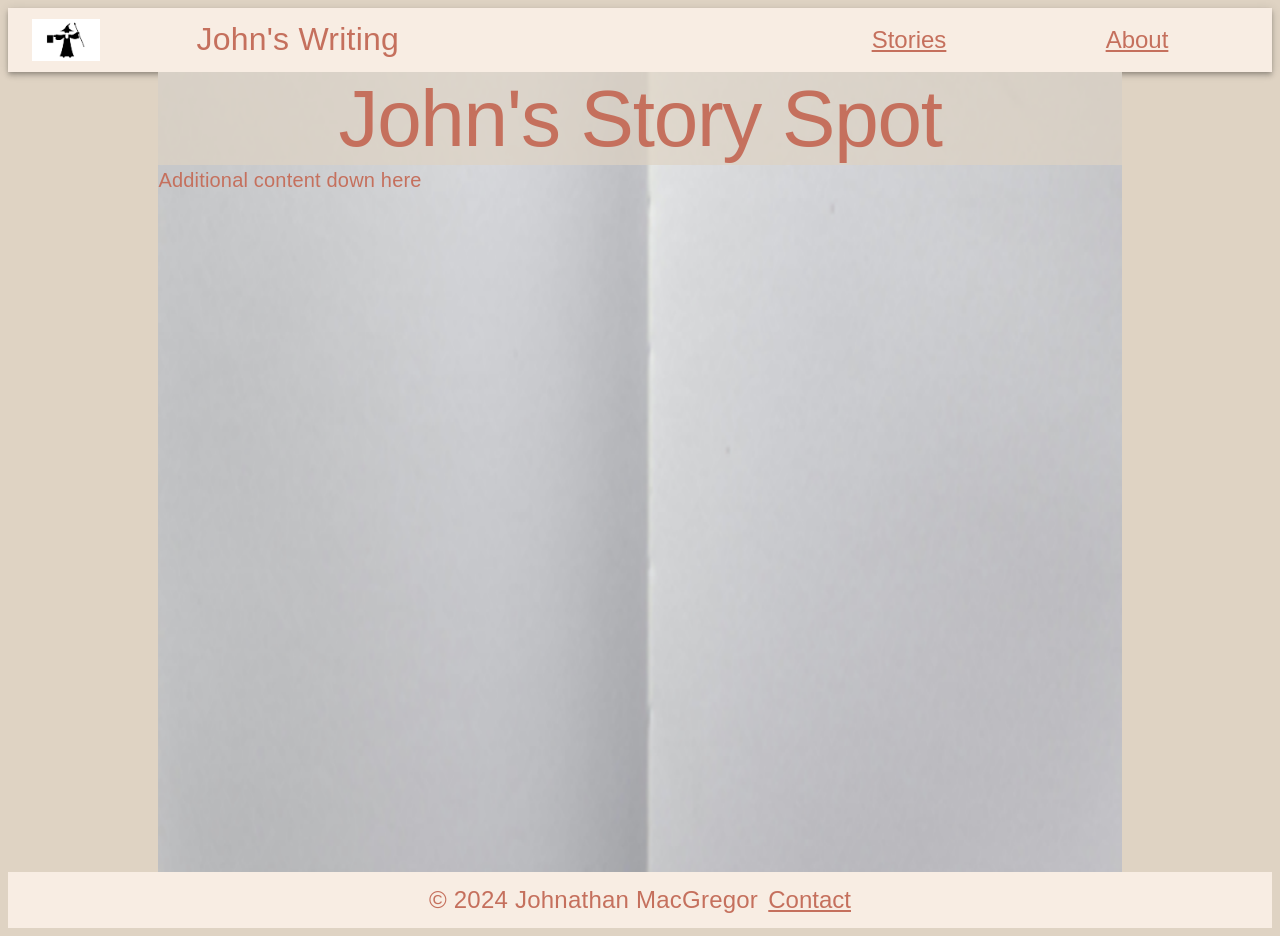
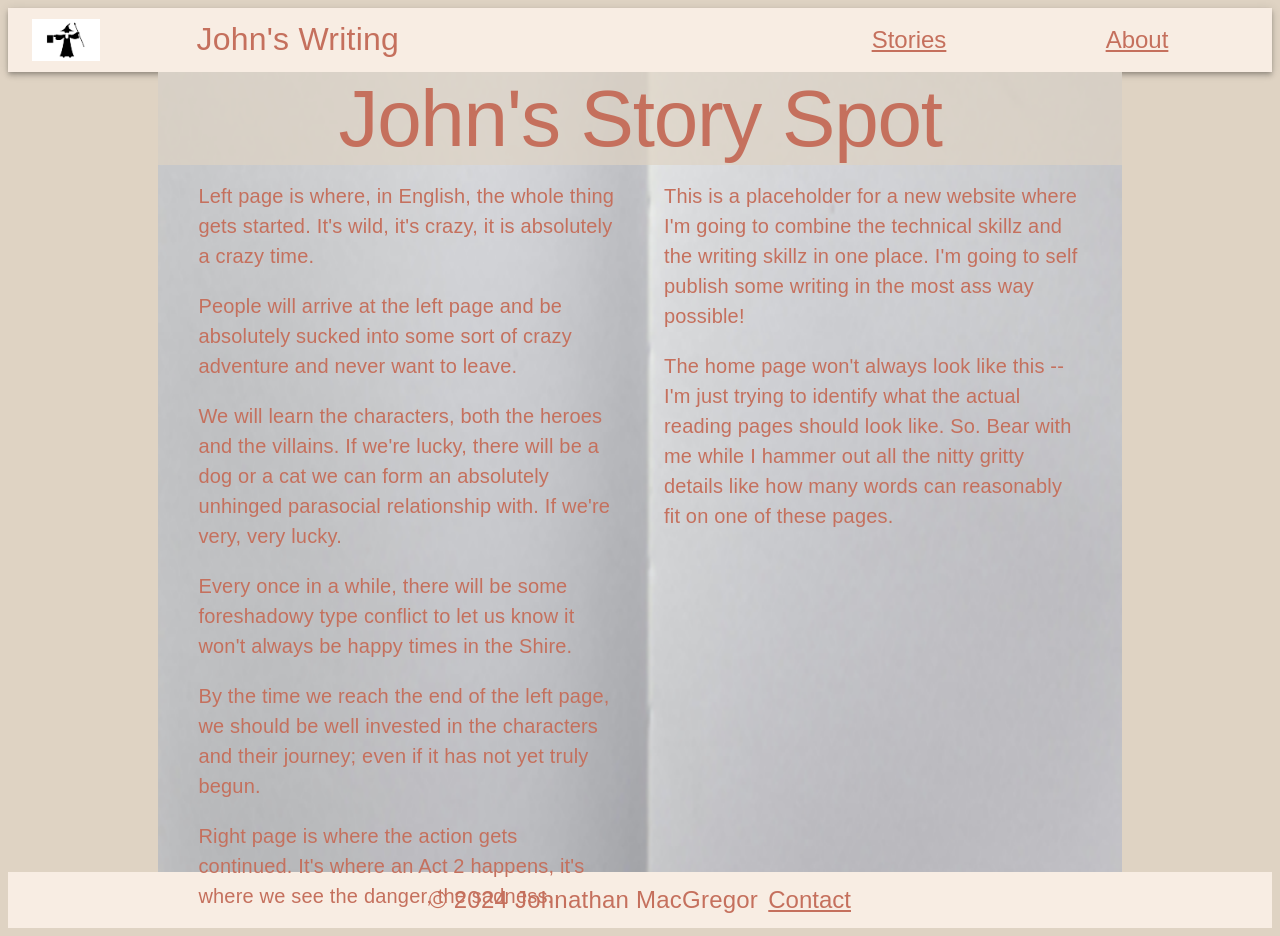
Before and after one commit to jdmac020/writing-site, a React (Vite) app: page / in a window 1280 px wide. Shown: the top 936 px of the page. Built offline with nearby package versions, Linux system fonts and the light colour scheme.

Commit message:
Add left and right page formatting with some copy

```diff
--- a/src/components/Home.tsx
+++ b/src/components/Home.tsx
@@ -6,8 +6,22 @@ export const Home = () => {
   return (
     <Grid container flex={'flex'} alignContent={'center'} direction={'column'}>
       <H1 text={"John's Story Spot"}/>
-      <Grid container flex={'flex'}>
-        <Body1 text={'Additional content down here'} />
+      <Grid container flex={'flex'} marginTop={'1rem'}>
+        {/* left page */}
+        <Grid container flex={'flex'} direction={'column'} width={'50%'} paddingLeft={'2.5rem'} paddingRight={'1.5rem'}>
+          <Body1 text={"Left page is where, in English, the whole thing gets started. It's wild, it's crazy, it is absolutely a crazy time."} />
+          <Body1 text={"People will arrive at the left page and be absolutely sucked into some sort of crazy adventure and never want to leave."} />
+          <Body1 text={"We will learn the characters, both the heroes and the villains. If we're lucky, there will be a dog or a cat we can form an absolutely unhinged parasocial relationship with. If we're very, very lucky."} />
+          <Body1 text={"Every once in a while, there will be some foreshadowy type conflict to let us know it won't always be happy times in the Shire."} />
+          <Body1 text={"By the time we reach the end of the left page, we should be well invested in the characters and their journey; even if it has not yet truly begun."} />
+          <Body1 text={"Right page is where the action gets continued. It's where an Act 2 happens, it's where we see the danger, the sadness."} />
+          <Body1 text={"Or in our case right now, it's where I'll explain what the hell is going on."} />
+        </Grid>
+        {/* right page */}
+        <Grid container flex={'flex'} direction={'column'} width={'50%'} paddingLeft={'1.5rem'} paddingRight={'2.5rem'}>
+          <Body1 text={"This is a placeholder for a new website where I'm going to combine the technical skillz and the writing skillz in one place. I'm going to self publish some writing in the most ass way possible!"} />
+          <Body1 text={"The home page won't always look like this -- I'm just trying to identify what the actual reading pages should look like. So. Bear with me while I hammer out all the nitty gritty details like how many words can reasonably fit on one of these pages."} />
+        </Grid>
       </Grid>
     </Grid>
   );
--- a/src/components/Typographies.tsx
+++ b/src/components/Typographies.tsx
@@ -19,5 +19,5 @@ export const H1 = ({text}:TypographyProps) => {
 }
 
 export const Body1 = ({text}: TypographyProps) => {
-  return <Typography fontSize={{ md: '2.25rem', lg: '1.25rem'}}>{text}</Typography>
+  return <Typography fontSize={{ md: '2.25rem', lg: '1.25rem'}} paddingBottom={'1.25rem'}>{text}</Typography>
 }
```
